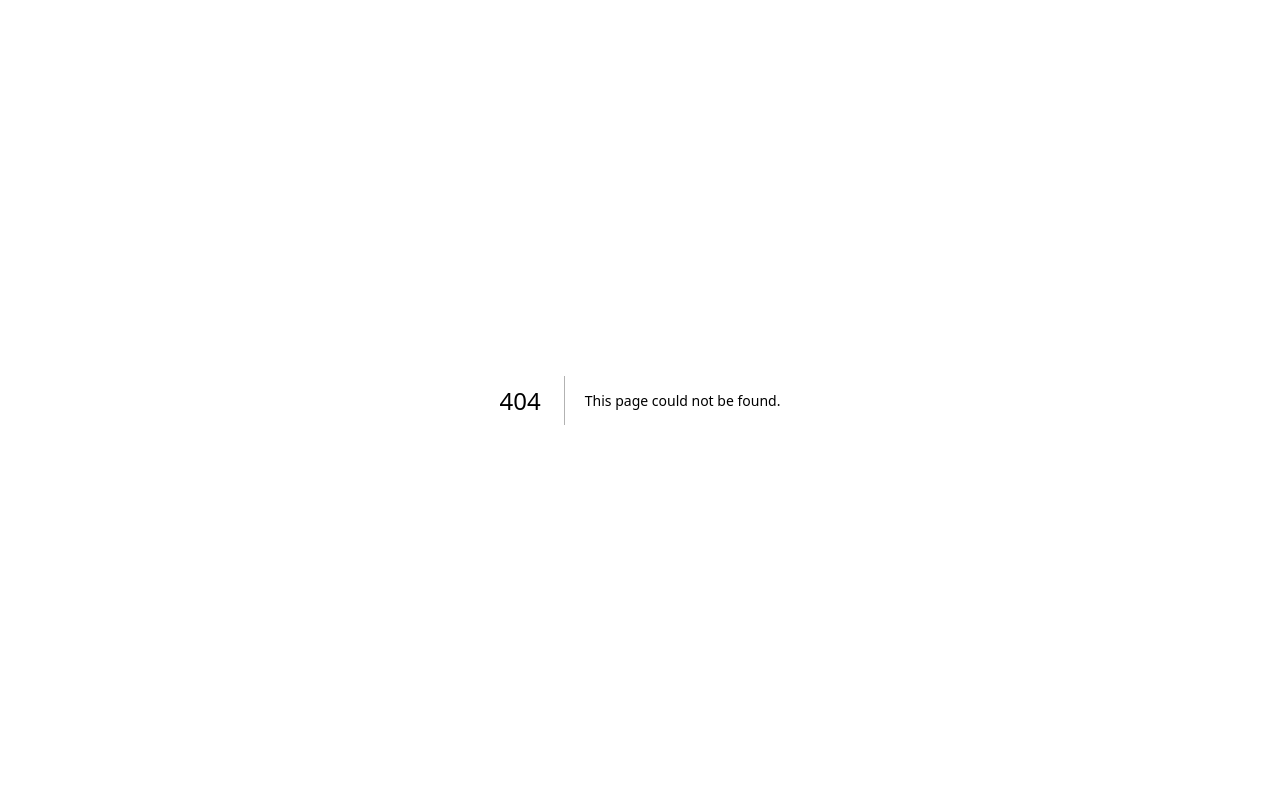
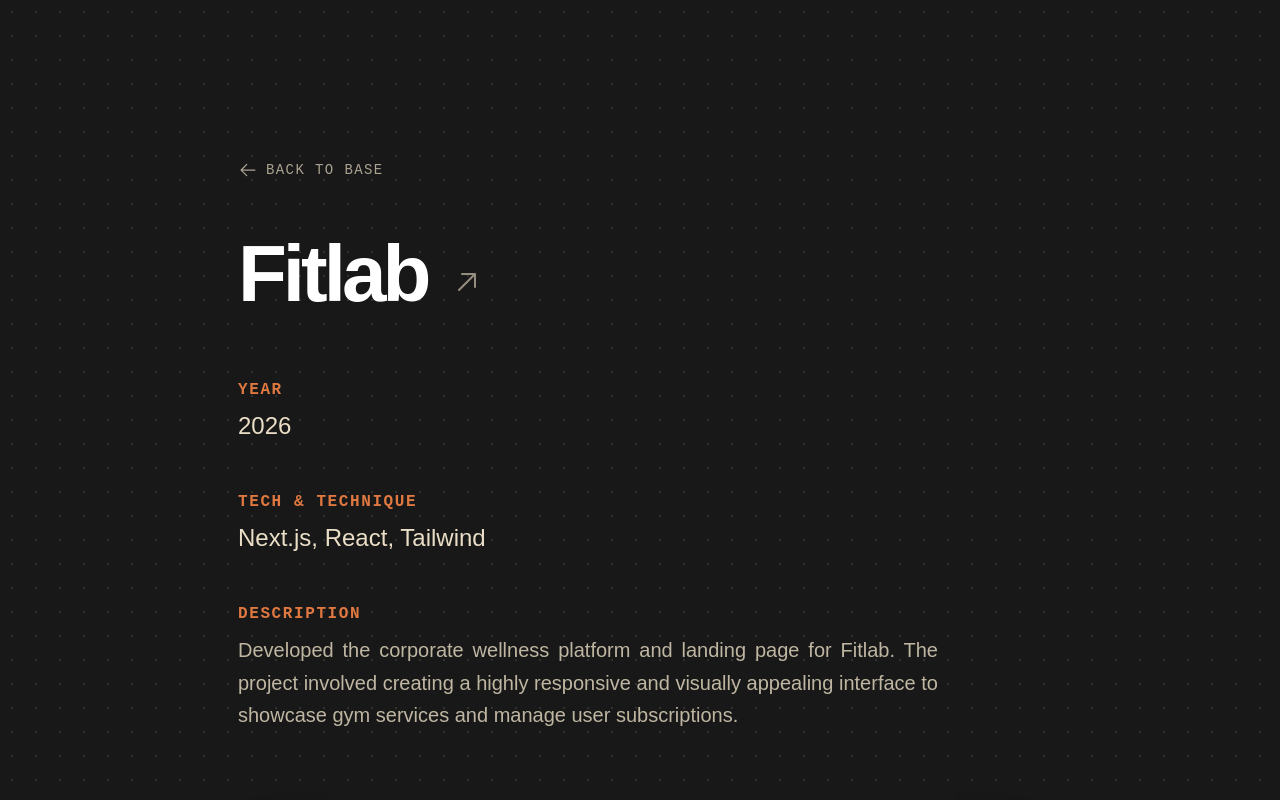
Before and after one commit to BKIlham/bintangkus-portfolio, a Next.js app: page /project/fitlab in a window 1280 px wide. Before the commit this address had no page. Shown: the top 800 px of the page. Built offline with nearby package versions, Linux system fonts and the light colour scheme.

Commit message:
feat(project): add project page

```diff
--- /dev/null
+++ b/app/project/[slug]/page.tsx
@@ -0,0 +1,161 @@
+"use client";
+
+import { use } from "react";
+import Link from "next/link";
+import Image from "next/image";
+import { ArrowLeft, GithubLogo, ArrowUpRight } from "@phosphor-icons/react";
+import { useGSAP } from "@gsap/react";
+import gsap from "gsap";
+
+const projectData: Record<string, Record<string, string>> = {
+  "onehub": {
+    title: "Onehub",
+    year: "2026",
+    tech: "Expo, React Native, NativeWind, TypeScript",
+    description: "I developed Onehub, a mobile room booking application featuring IoT integration for smart door locks, QRIS payments, and automated scheduling notifications. The design focuses on robust performance, clean code architecture, and an immersive user experience.",
+    image: "/project-1.png",
+    github: "",
+    live: ""
+  },
+  "fitlab": {
+    title: "Fitlab",
+    year: "2026",
+    tech: "Next.js, React, Tailwind",
+    description: "Developed the corporate wellness platform and landing page for Fitlab. The project involved creating a highly responsive and visually appealing interface to showcase gym services and manage user subscriptions.",
+    image: "/project-2.png",
+    github: "",
+    live: "https://fitlab.oneject.co.id/"
+  },
+  "id-farm": {
+    title: "Id Farm",
+    year: "2025",
+    tech: "Laravel, PHP, Figma",
+    description: "An e-procurement and farming management system designed to streamline operations. I was responsible for designing logo, designing high-fidelity Figma prototypes, and implementing the frontend structure.",
+    image: "/project-3.png",
+    github: "",
+    live: ""
+  }
+};
+
+export default function ProjectDetail({ params }: { params: Promise<{ slug: string }> }) {
+  const resolvedParams = use(params);
+  const data = projectData[resolvedParams.slug];
+
+  // GSAP Entrance Animation
+  useGSAP(() => {
+    const tl = gsap.timeline();
+
+    // Animasi teks muncul bertahap dari bawah
+    tl.fromTo(
+      ".animate-text",
+      { y: 30, opacity: 0 },
+      { y: 0, opacity: 1, duration: 0.8, stagger: 0.1, ease: "power3.out" }
+    );
+
+    // Animasi gambar melayang dari bawah
+    tl.fromTo(
+      ".animate-image",
+      { y: 100, opacity: 0 },
+      { y: 0, opacity: 1, duration: 1, ease: "power3.out" },
+      "-=0.4"
+    );
+  }, []);
+
+  // Jika URL ngawur (slug tidak ada di data), tampilkan halaman 404 sederhana
+  if (!data) {
+    return (
+      <div className="min-h-screen flex items-center justify-center bg-bg-dark text-text-primary">
+        <h1 className="font-futura text-4xl">Project Protocol Not Found.</h1>
+      </div>
+    );
+  }
+
+  return (
+    <main className="w-full min-h-screen bg-bg-dark bg-dot-grid overflow-hidden pb-32">
+
+      {/* Container Utama:
+        Kita kasih pt-32 atau pt-40 agar konten tidak tertutup
+        oleh Global Navbar yang posisinya fixed di atas.
+      */}
+      <div className="relative z-10 max-w-[900px] mx-auto px-6 md:px-12 pt-32 md:pt-40 flex flex-col">
+
+        {/* Tombol Back */}
+        <div className="animate-text mb-12">
+          <Link
+            href="/"
+            className="inline-flex items-center gap-2 text-text-primary/70 hover:text-brand-orange transition-colors font-jetbrains text-sm tracking-widest uppercase"
+          >
+            <ArrowLeft size={20} />
+            Back to Base
+          </Link>
+        </div>
+
+        {/* --- HEADER: Title & Links --- */}
+        <div className="animate-text flex flex-wrap items-center gap-4 md:gap-6 mb-16">
+          <h1 className="font-futura font-bold text-5xl md:text-6xl lg:text-[80px] text-white tracking-tighter leading-none">
+            {data.title}
+          </h1>
+          <div className="flex items-center gap-3 mt-2 md:mt-4 text-text-primary/60">
+            {data.github && (
+              <a href={data.github} target="_blank" rel="noopener noreferrer" className="hover:text-brand-orange transition-colors">
+                <GithubLogo size={32} weight="regular" />
+              </a>
+            )}
+            {data.live && (
+              <a href={data.live} target="_blank" rel="noopener noreferrer" className="hover:text-brand-orange transition-colors">
+                <ArrowUpRight size={32} weight="regular" />
+              </a>
+            )}
+          </div>
+        </div>
+
+        {/* --- METADATA SECTIONS --- */}
+        <div className="flex flex-col gap-10 md:gap-12 mb-20 w-full max-w-[700px]">
+
+          {/* Year */}
+          <div className="animate-text flex flex-col gap-2">
+            <h3 className="font-jetbrains font-bold text-brand-orange-light text-sm md:text-base uppercase tracking-widest">
+              Year
+            </h3>
+            <p className="font-futura text-text-primary text-xl md:text-2xl">
+              {data.year}
+            </p>
+          </div>
+
+          {/* Tech & Technique */}
+          <div className="animate-text flex flex-col gap-2">
+            <h3 className="font-jetbrains font-bold text-brand-orange-light text-sm md:text-base uppercase tracking-widest">
+              Tech & Technique
+            </h3>
+            <p className="font-futura text-text-primary text-xl md:text-2xl">
+              {data.tech}
+            </p>
+          </div>
+
+          {/* Description */}
+          <div className="animate-text flex flex-col gap-2">
+            <h3 className="font-jetbrains font-bold text-brand-orange-light text-sm md:text-base uppercase tracking-widest">
+              Description
+            </h3>
+            <p className="font-futura-book text-text-primary/80 text-lg md:text-xl leading-relaxed text-justify">
+              {data.description}
+            </p>
+          </div>
+
+        </div>
+
+        {/* --- LARGE PROJECT IMAGE --- */}
+        <div className="animate-image relative w-full aspect-video md:aspect-[16/10] rounded-sm border border-charcoal overflow-hidden shadow-2xl z-20">
+          <Image
+            src={data.image}
+            alt={`${data.title} Preview`}
+            fill
+            className="object-cover"
+            priority
+          />
+        </div>
+
+      </div>
+    </main>
+  );
+}
```
